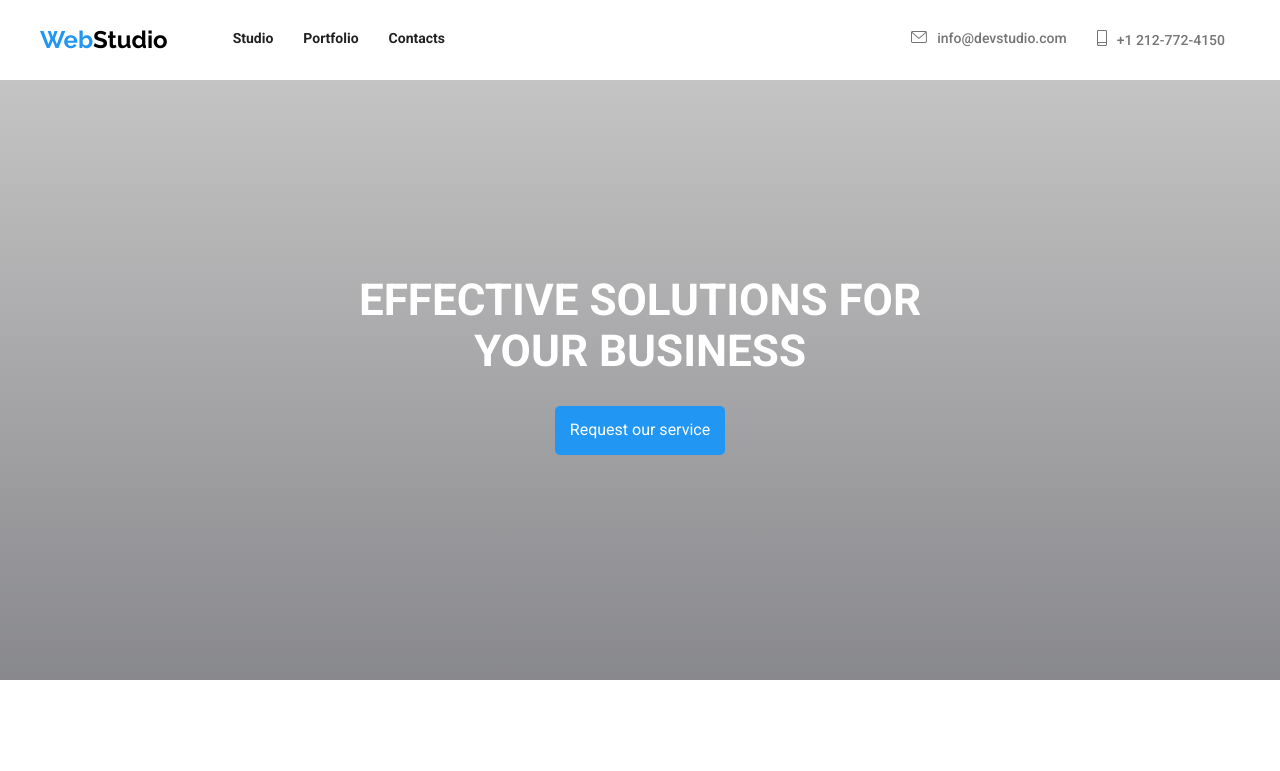
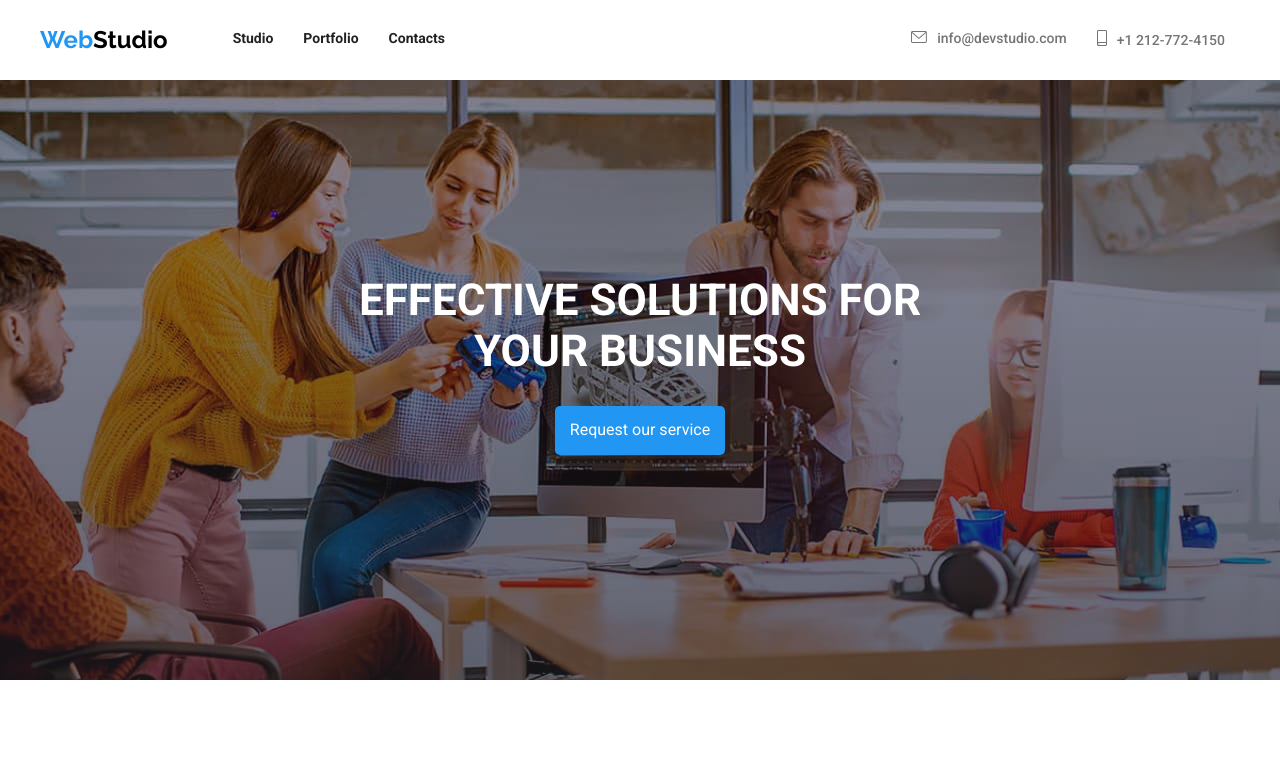
Before and after one commit to vladant92/goit-markup-hw-04, a plain HTML site: page index.html in a window 1280 px wide. Shown: the top 771 px of the page. Drawn offline with Linux system fonts and the light colour scheme; the site is published under a folder, as on GitHub Pages, so addresses that start at the root find nothing.

Commit message:
minor fix
added correct url for img

```diff
--- a/css/style.css
+++ b/css/style.css
@@ -97,7 +97,7 @@ a {
 
 .banner {
     height: 600px;
-    background: linear-gradient(rgba(47, 48, 58, 0), rgba(47, 48, 58, 0.4)), url("/images/people/banner-team.jpg") no-repeat center center rgba(196, 196, 196, 1);
+    background: linear-gradient(rgba(47, 48, 58, 0), rgba(47, 48, 58, 0.4)), url("../images/people/banner-team.jpg") no-repeat center center rgba(196, 196, 196, 1);
     background-size: cover;
     display: flex;
     flex-direction: column;
```
